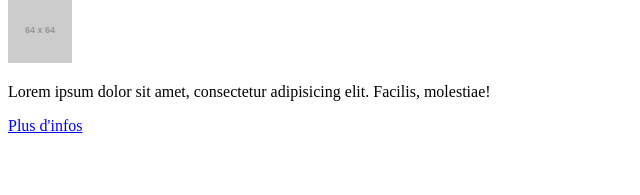
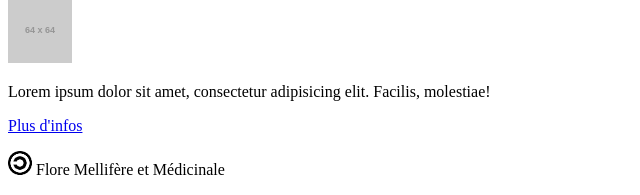
Before and after one commit to allanRpedersen/FloreMellifMedic, a Symfony app: template templates/front/index.html.twig in a window 1280 px wide. Shown: the part 2530-2725 px from the top of the page, without its empty margins (0-640 px from the left). Before the commit the page ends 2663 px from the top, so only its background shows below. Run offline with Twig, Linux system fonts and the light colour scheme; the template is opened without the code that fills it, so the values that code supplies are empty; grey boxes labelled with a size stand in for pictures from a placeholder-image service; some libraries are stand-ins or nearby versions.

Commit message:
copyleft in the footer

```diff
--- a/templates/base.html.twig
+++ b/templates/base.html.twig
@@ -34,8 +34,9 @@
 			</div>
 		</nav>
 
-        {% block body %}
-		{% endblock %}
+        {% block body %}{% endblock %}
+
+		{% include 'partials/footer.html.twig' %}
 
         {% block javascripts %}{{ encore_entry_script_tags('app') }}{% endblock %}
     </body>
--- /dev/null
+++ b/templates/partials/footer.html.twig
@@ -0,0 +1,3 @@
+<footer class="mt-5 bg-light py-5 text-center">
+	<p><img src="/Copyleft24x24.png" alt="copyleft"> Flore Mellifère et Médicinale</p>
+</footer>
```
Also changed, not shown: public/Copyleft.png (added), public/Copyleft24x24.png (added), public/Copyleft33x33.png (added).
